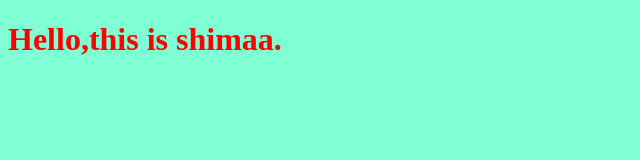
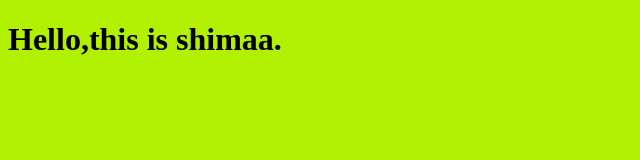
Before and after one commit to shimaaalaa361-creator/myproject, a plain HTML site: page index.html in a window 1280 px wide. Shown: the whole page, without its empty margins (0-640 px from the left). Drawn offline with Linux system fonts and the light colour scheme.

Commit message:
changing style for the title

```diff
--- a/style.css
+++ b/style.css
@@ -1,6 +1,6 @@
 h1{
-    color: red;
+    color: black;
 }
 body{
-    background-color: aquamarine;
+    background-color: rgb(177, 241, 0);
 }
```
